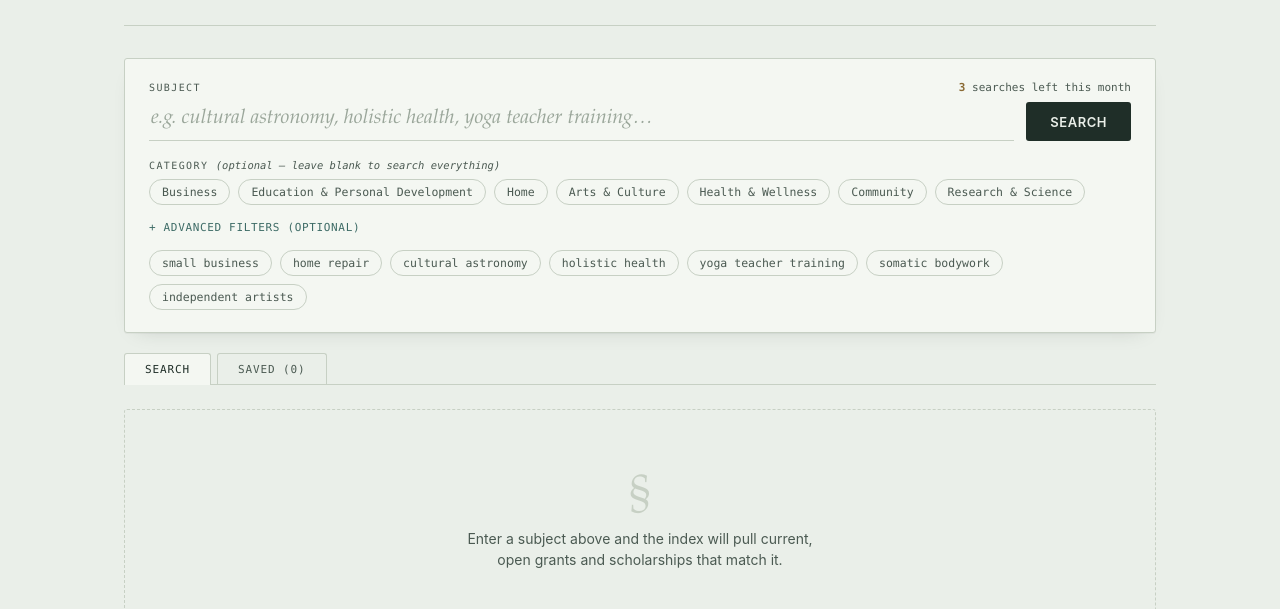
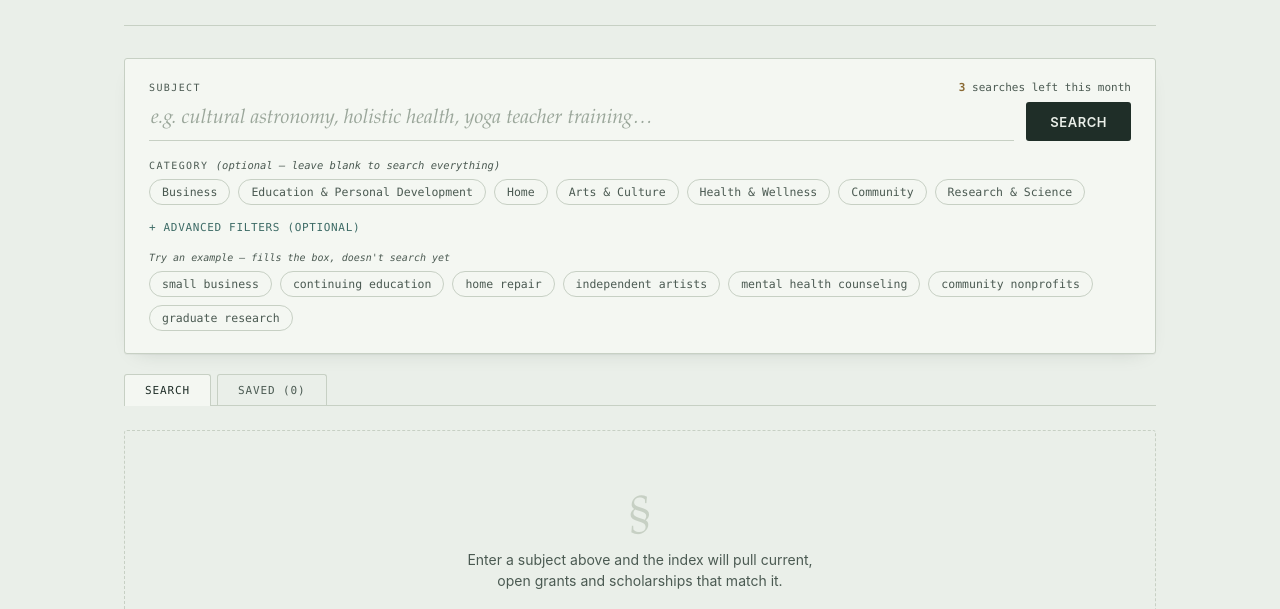
Before and after one commit to OMGfractals/Grant-Index, a website: page public/index.html in a window 1280 px wide. Shown: the part 191-800 px from the top of the page. Drawn offline with Linux system fonts and the light colour scheme.

Commit message:
Update index.html

```diff
--- a/public/index.html
+++ b/public/index.html
@@ -106,7 +106,8 @@
   }
   button.search-btn:disabled { background: var(--gray); cursor: not-allowed; }
 
-  .chips { display: flex; flex-wrap: wrap; gap: 8px; margin-top: 16px; }
+  .chips-label { margin-top: 18px; margin-bottom: 8px; text-transform: none; letter-spacing: 0; font-style: italic; }
+  .chips { display: flex; flex-wrap: wrap; gap: 8px; }
 
   .chip {
     font-family: var(--mono); font-size: 11.5px; color: var(--ink-soft); background: transparent;
@@ -391,14 +392,15 @@
       </div>
     </details>
 
+    <span class="slip-label chips-label">Try an example — fills the box, doesn't search yet</span>
     <div class="chips" id="chips">
       <button type="button" class="chip" data-topic="small business" data-cat="Business">small business</button>
+      <button type="button" class="chip" data-topic="continuing education and professional certification" data-cat="Education">continuing education</button>
       <button type="button" class="chip" data-topic="home repair and weatherization" data-cat="Home">home repair</button>
-      <button type="button" class="chip" data-topic="cultural astronomy" data-cat="Education">cultural astronomy</button>
-      <button type="button" class="chip" data-topic="holistic health practice" data-cat="Health & Wellness">holistic health</button>
-      <button type="button" class="chip" data-topic="yoga teacher training" data-cat="Education">yoga teacher training</button>
-      <button type="button" class="chip" data-topic="somatic bodywork" data-cat="Health & Wellness">somatic bodywork</button>
       <button type="button" class="chip" data-topic="independent artists" data-cat="Arts & Culture">independent artists</button>
+      <button type="button" class="chip" data-topic="mental health counseling training" data-cat="Health & Wellness">mental health counseling</button>
+      <button type="button" class="chip" data-topic="community and nonprofit programs" data-cat="Community">community nonprofits</button>
+      <button type="button" class="chip" data-topic="graduate research funding" data-cat="Research & Science">graduate research</button>
     </div>
   </div>
 
@@ -699,7 +701,7 @@
       selectedCategories = new Set([t.dataset.cat]);
       setCategoryChipState(t.dataset.cat, true);
     }
-    form.requestSubmit();
+    input.focus();
   });
 
   form.addEventListener('submit', async (e) => {
```
